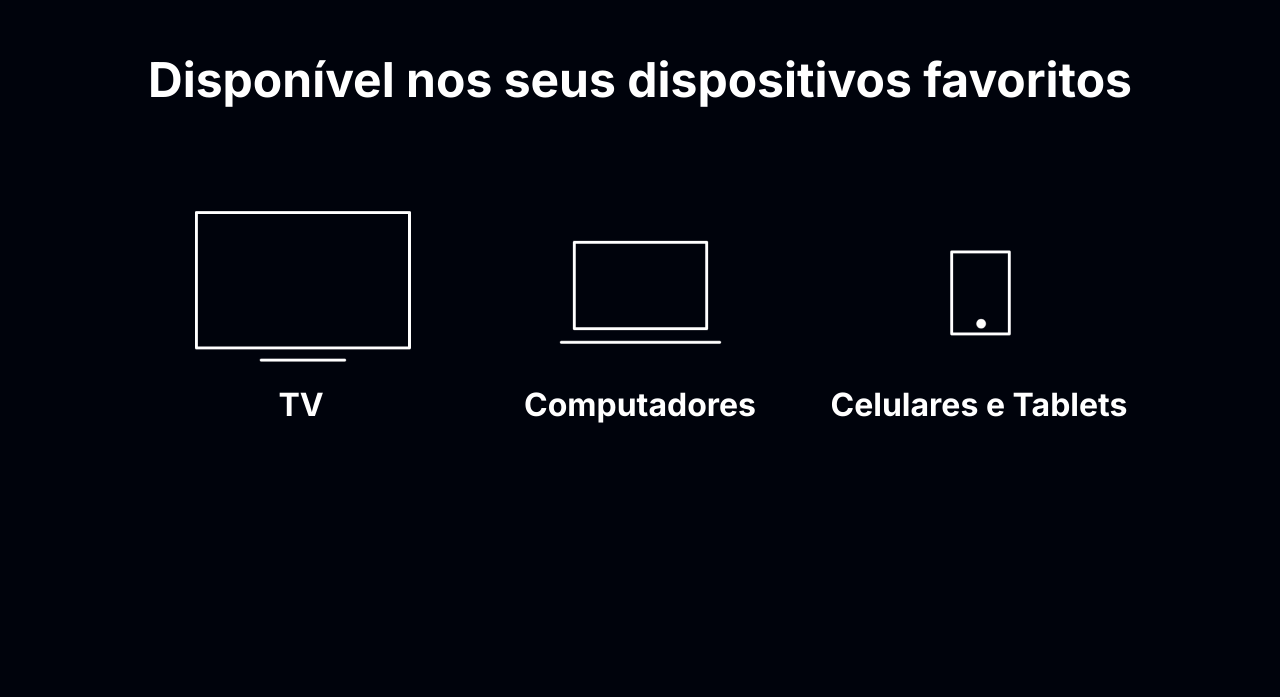
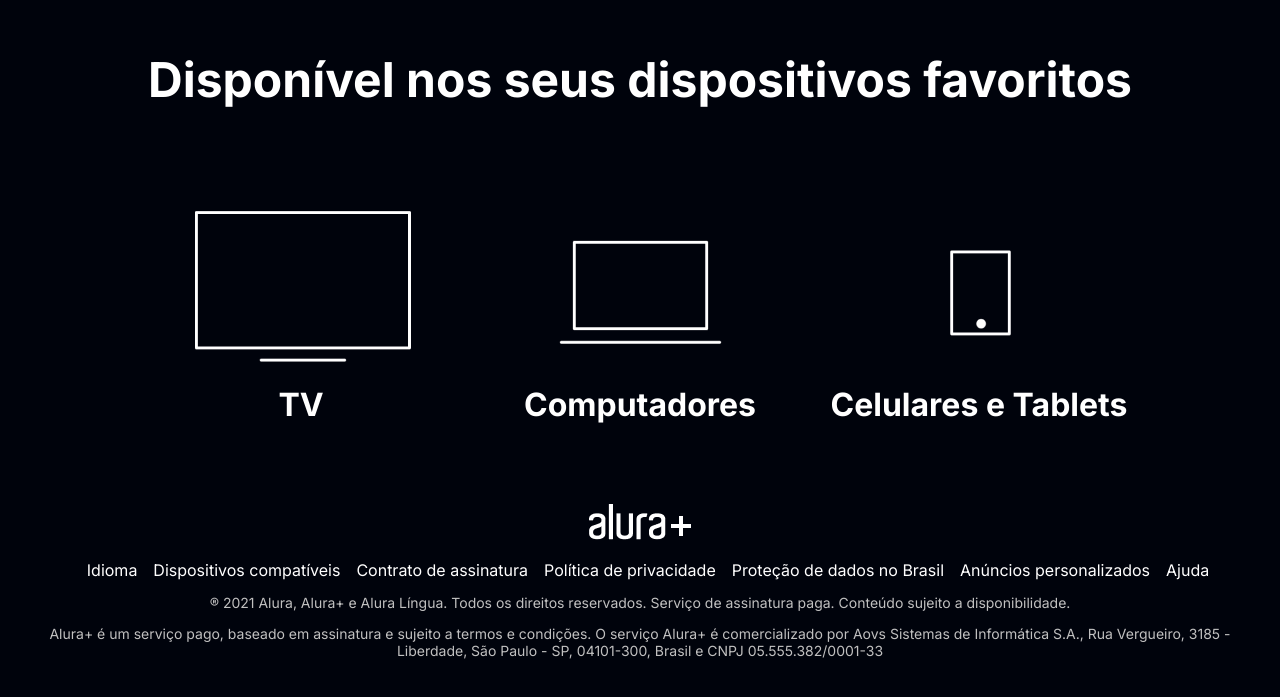
Before and after one commit to Iurygon/Alura_Plus, a plain HTML site: page index.html in a window 1280 px wide. Shown: the part 3150-3847 px from the top of the page. Before the commit the page ends 3654 px from the top, so only its background shows below. Drawn offline with Linux system fonts and the light colour scheme.

Commit message:
Continuidade no curso

```diff
--- a/index.html
+++ b/index.html
@@ -88,6 +88,39 @@
 
     </section>
 
+    <footer class="rodape">
+
+        <img src="img/Logo.png" alt="Logo Alura+" class="rodape__logo">
+        <ul class="rodape__lista">
+
+            <li class="lista__link">
+                <a href="#">Idioma</a>
+            </li>
+            <li class="lista__link">
+                <a href="#">Dispositivos compatíveis</a>
+            </li>
+            <li class="lista__link">
+                <a href="#">Contrato de assinatura</a>
+            </li>
+            <li class="lista__link">
+                <a href="#">Política de privacidade</a>
+            </li>
+            <li class="lista__link">
+                <a href="#">Proteção de dados no Brasil</a>
+            </li>
+            <li class="lista__link">
+                <a href="#">Anúncios personalizados</a>
+            </li>
+            <li class="lista__link">
+                <a href="#">Ajuda</a>
+            </li>
+
+        </ul>
+        <p class="rodape__texto">® 2021 Alura, Alura+ e Alura Língua. Todos os direitos reservados. Serviço de assinatura paga. Conteúdo sujeito a disponibilidade.</p>
+        <p class="rodape__texto">Alura+ é um serviço pago, baseado em assinatura e sujeito a termos e condições. O serviço Alura+ é comercializado por Aovs Sistemas de Informática S.A., Rua Vergueiro, 3185 - Liberdade, São Paulo - SP, 04101-300, Brasil e CNPJ 05.555.382/0001-33</p>
+
+    </footer>
+
 </body>
 
 </html>
--- a/style.css
+++ b/style.css
@@ -12,6 +12,7 @@
     --branco_principal: #FFFFFF;
     --cinza_secundário: #C0C0C0;
     --botao_azul: #167BF7;
+    --botao_azul_hover: #4197ff;
     --background: #00030C;
     --fonte_principal: "Inter";
 }
@@ -65,6 +66,10 @@
     margin-bottom: 1em;
     color: var(--branco_principal);
     text-decoration: none;
+}
+
+.container__botao:hover{
+    background: var(--botao_azul_hover)
 }
 
 .botao__secundario{
@@ -140,3 +145,35 @@
     font-weight: 700;
     color: var(--branco_principal);
 }
+
+
+/*RODAPÉ*/
+
+.rodape{
+    text-align: center;
+    margin: 5em 3em;
+}
+
+.rodape__lista{
+    list-style-type: none;
+    display: flex;
+    justify-content: center;
+    margin-top: 1em;
+}
+
+.lista__link a{
+    text-decoration: none;
+    font-size: 16px;
+    color: var(--branco_principal);
+    margin-left: 1em;
+}
+
+.lista__link a:hover{
+    color: var(--botao_azul);
+}
+
+.rodape__texto{
+    font-size: 14px;
+    color: var(--cinza_secundário);
+    margin: 1em 0;
+}
```
Also changed, not shown: img/Logo.png (added).
